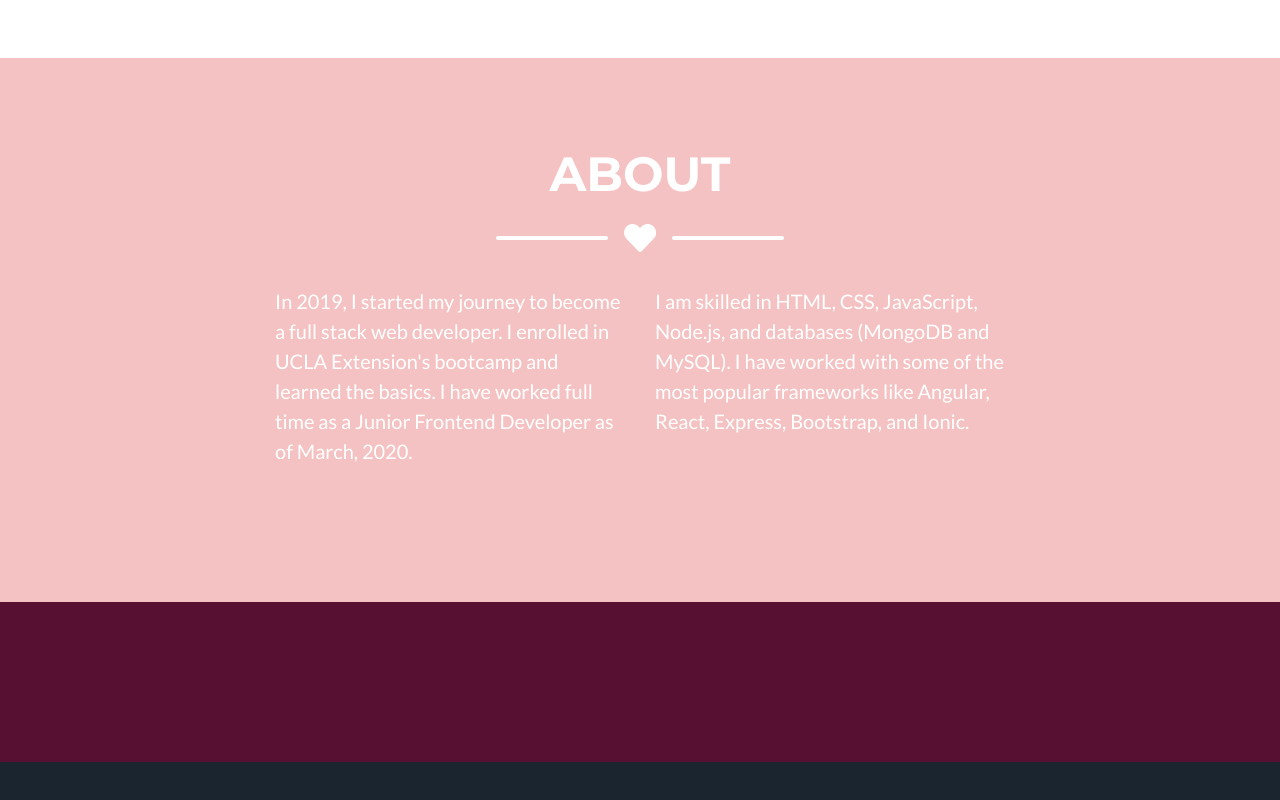
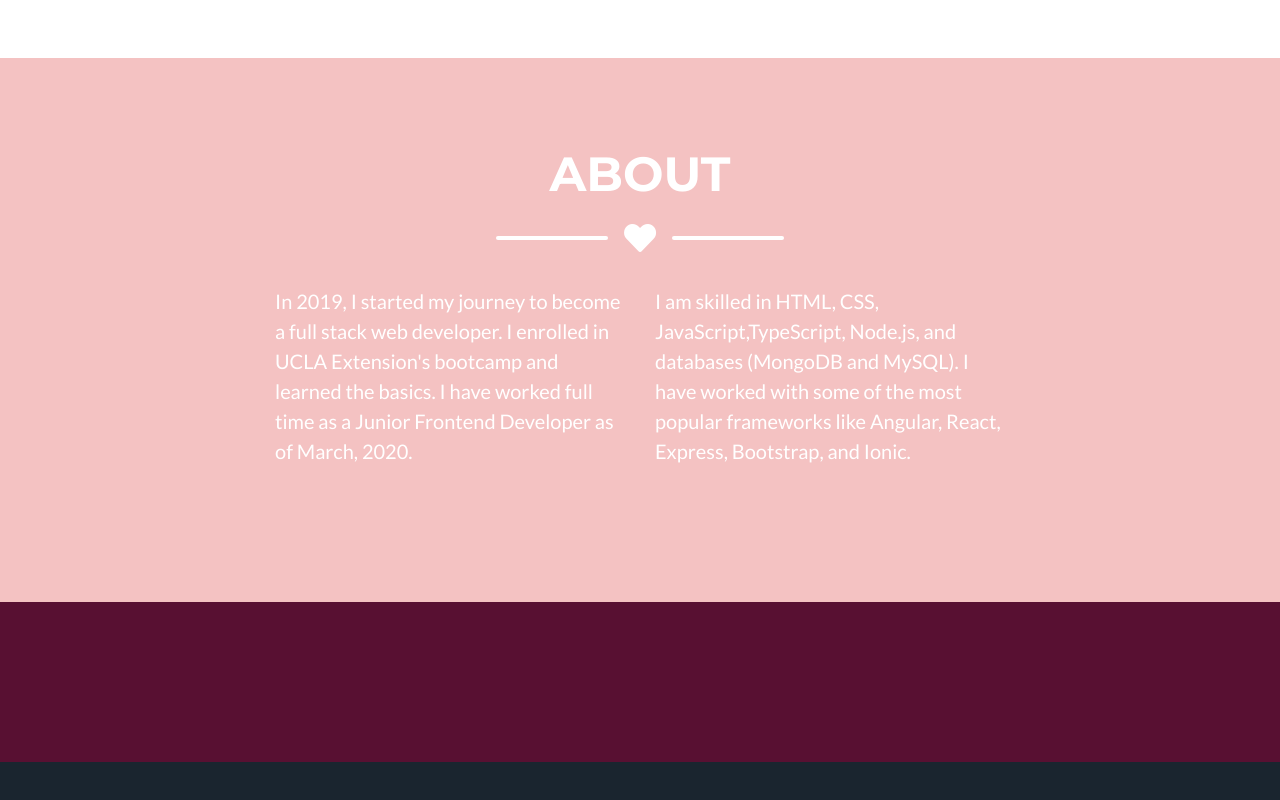
Before and after one commit to michelle-sokolov/updatedPortfolio, a website with bundled scripts: page index.html in a window 1280 px wide. Shown: the part 1296-2096 px from the top of the page. Built offline with nearby package versions, Linux system fonts and the light colour scheme.

Commit message:
Update index.html

```diff
--- a/index.html
+++ b/index.html
@@ -212,7 +212,7 @@
         </div>
         <div class="col-lg-4 mr-auto">
           <p class="lead">
-            I am skilled in HTML, CSS, JavaScript, Node.js, and databases (MongoDB and MySQL).
+            I am skilled in HTML, CSS, JavaScript,TypeScript, Node.js, and databases (MongoDB and MySQL).
             I have worked with some of the most popular frameworks like Angular, React, Express, Bootstrap, and Ionic.
           </p>
         </div>
```
